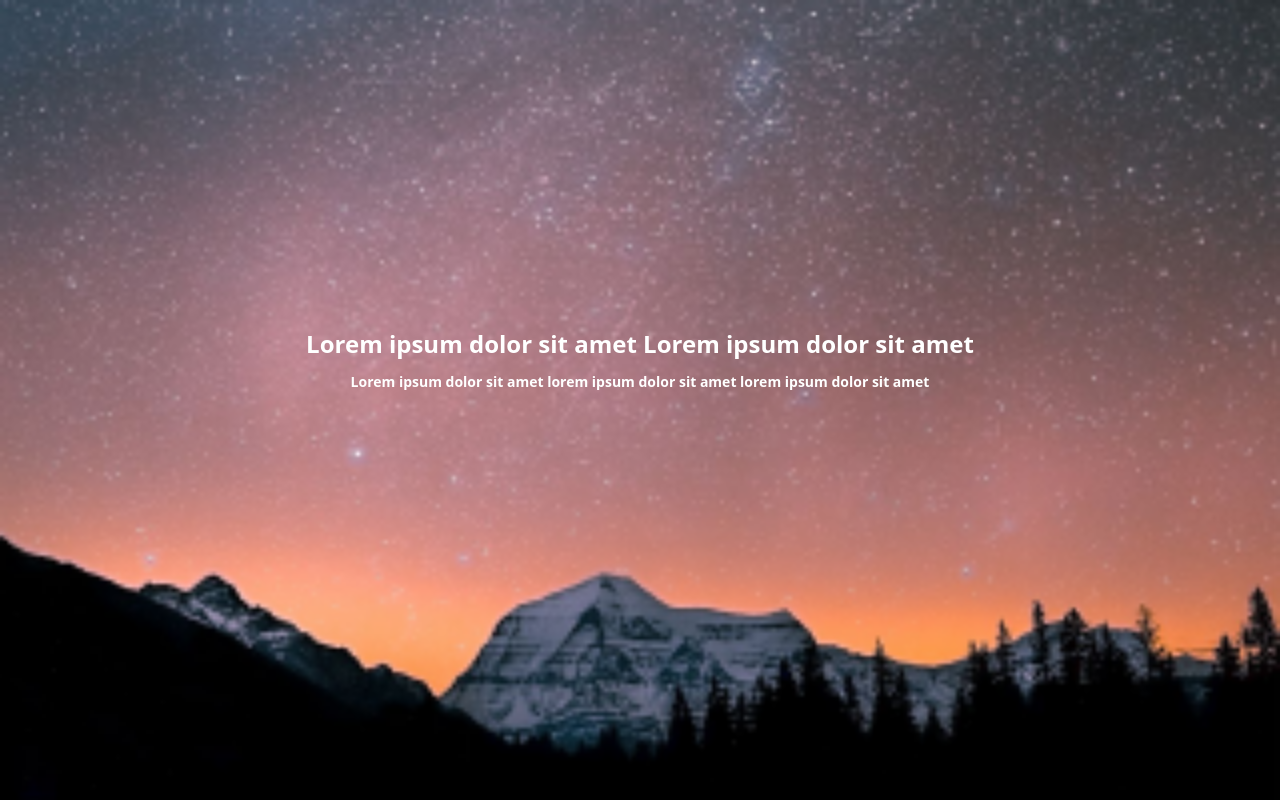
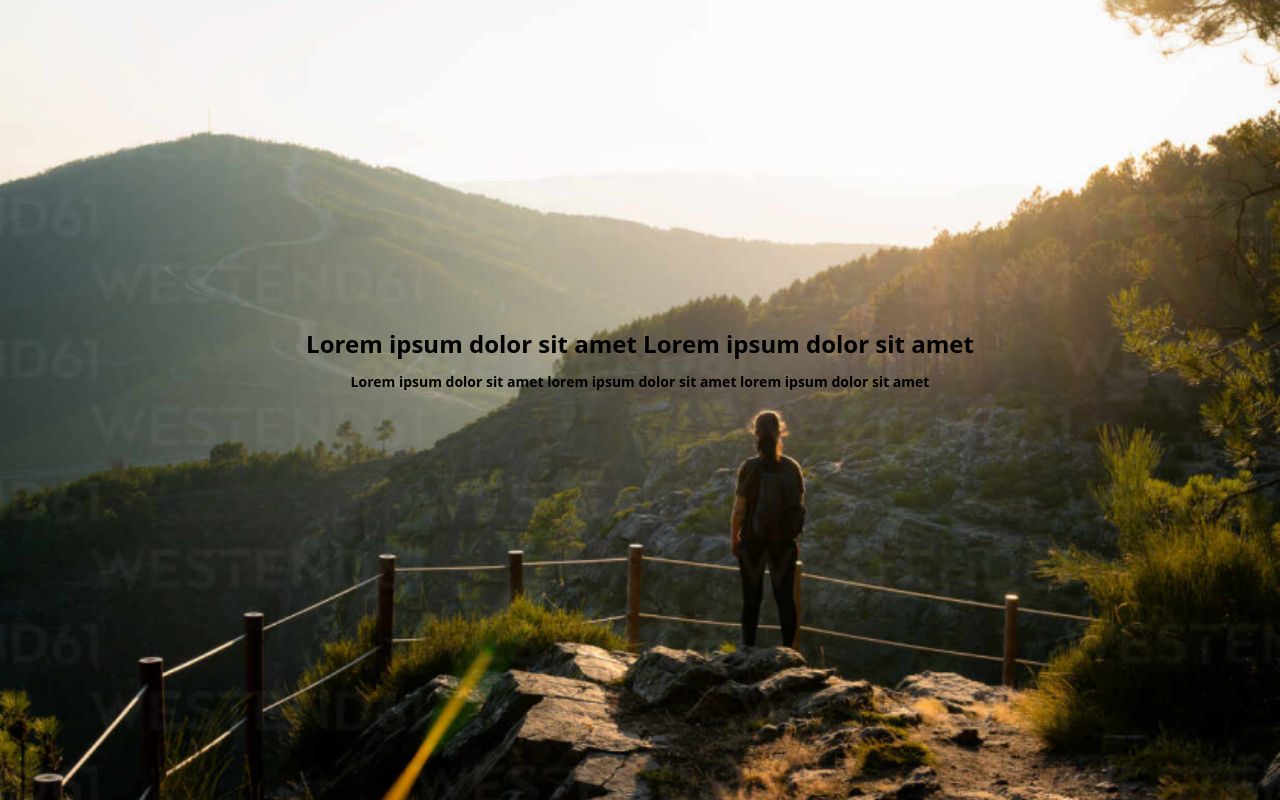
Before and after one commit to dannyfrelink/affiliate-blog, a React (Create React App) app: page / in a window 1280 px wide. Built offline with nearby package versions, Linux system fonts and the light colour scheme; the HTML template or start-up script is replaced by a standard one.

Commit message:
feat: create dynamic header component

```diff
--- /dev/null
+++ b/src/components/header/Header.tsx
@@ -0,0 +1,55 @@
+import React from "react";
+
+interface HeaderLargeProps {
+	Image: React.FC<JSX.IntrinsicElements["img"]>;
+	title: string;
+	subTitle?: string;
+	size?: "small" | "large";
+	align?: "center" | "bottom";
+}
+
+const HeaderLarge: React.FC<HeaderLargeProps> = ({
+	Image,
+	title,
+	subTitle,
+	size = "large",
+	align = "center",
+}) => {
+	return (
+		<header
+			className={`${
+				size === "large"
+					? "h-screen [&>img]:h-full"
+					: "h-[50vh] [&>img]:h-1/2"
+			} [&>img]:w-full [&>img]:object-cover [&>img]:object-center [&>img]:absolute [&>img]:z-[-1] text-primary`}
+		>
+			<Image />
+
+			<section
+				className={`${
+					align === "center"
+						? "justify-center items-center text-center"
+						: "justify-end pb-5"
+				} ${
+					size === "large" ? "h-[90vh]" : "h-[40vh]"
+				} flex flex-col w-5/6 mx-auto`}
+			>
+				<h1 className="font-extrabold text-2xl mb-3">{title}</h1>
+
+				{subTitle && (
+					<p
+						className={`${
+							align === "center"
+								? "font-semibold w-3/4 mx-auto"
+								: "text-[#C3C3C3]"
+						} text-sm`}
+					>
+						{subTitle}
+					</p>
+				)}
+			</section>
+		</header>
+	);
+};
+
+export default HeaderLarge;
--- a/src/components/header/HeaderLarge.tsx
+++ /dev/null
@@ -1,46 +0,0 @@
-import React from "react";
-
-interface HeaderLargeProps {
-	align?: "center" | "bottom";
-	Image: React.FC<JSX.IntrinsicElements["img"]>;
-	title: string;
-	subTitle: string;
-}
-
-const HeaderLarge: React.FC<HeaderLargeProps> = ({
-	align = "center",
-	Image,
-	title,
-	subTitle,
-}) => {
-	return (
-		<header
-			className={`${
-				align === "center" && ""
-			} h-screen [&>img]:h-full [&>img]:w-full [&>img]:object-cover [&>img]:object-center [&>img]:absolute [&>img]:z-[-1]`}
-		>
-			<Image />
-
-			<section
-				className={`${
-					align === "center"
-						? "justify-center items-center text-center"
-						: "justify-end pb-5"
-				} flex flex-col h-[90vh] w-5/6 mx-auto text-white`}
-			>
-				<h1 className="font-extrabold text-2xl mb-3">{title}</h1>
-				<p
-					className={`${
-						align === "center"
-							? "font-semibold w-3/4 mx-auto"
-							: "text-[#C3C3C3]"
-					} text-sm`}
-				>
-					{subTitle}
-				</p>
-			</section>
-		</header>
-	);
-};
-
-export default HeaderLarge;
--- a/src/components/header/HeaderSmall.tsx
+++ /dev/null
@@ -1,7 +0,0 @@
-interface HeaderSmallProps {}
-
-const HeaderSmall: React.FC<HeaderSmallProps> = ({}) => {
-	return <header></header>;
-};
-
-export default HeaderSmall;
--- a/src/pages/Home.tsx
+++ b/src/pages/Home.tsx
@@ -1,5 +1,5 @@
-import HeaderLarge from "../components/header/HeaderLarge";
-import HeaderImage from "../images/mockup/dreamy.png";
+import HeaderLarge from "../components/header/Header";
+import HeaderImage from "../images/mockup/viewpoint.png";
 
 const Home = () => {
 	return (
```
